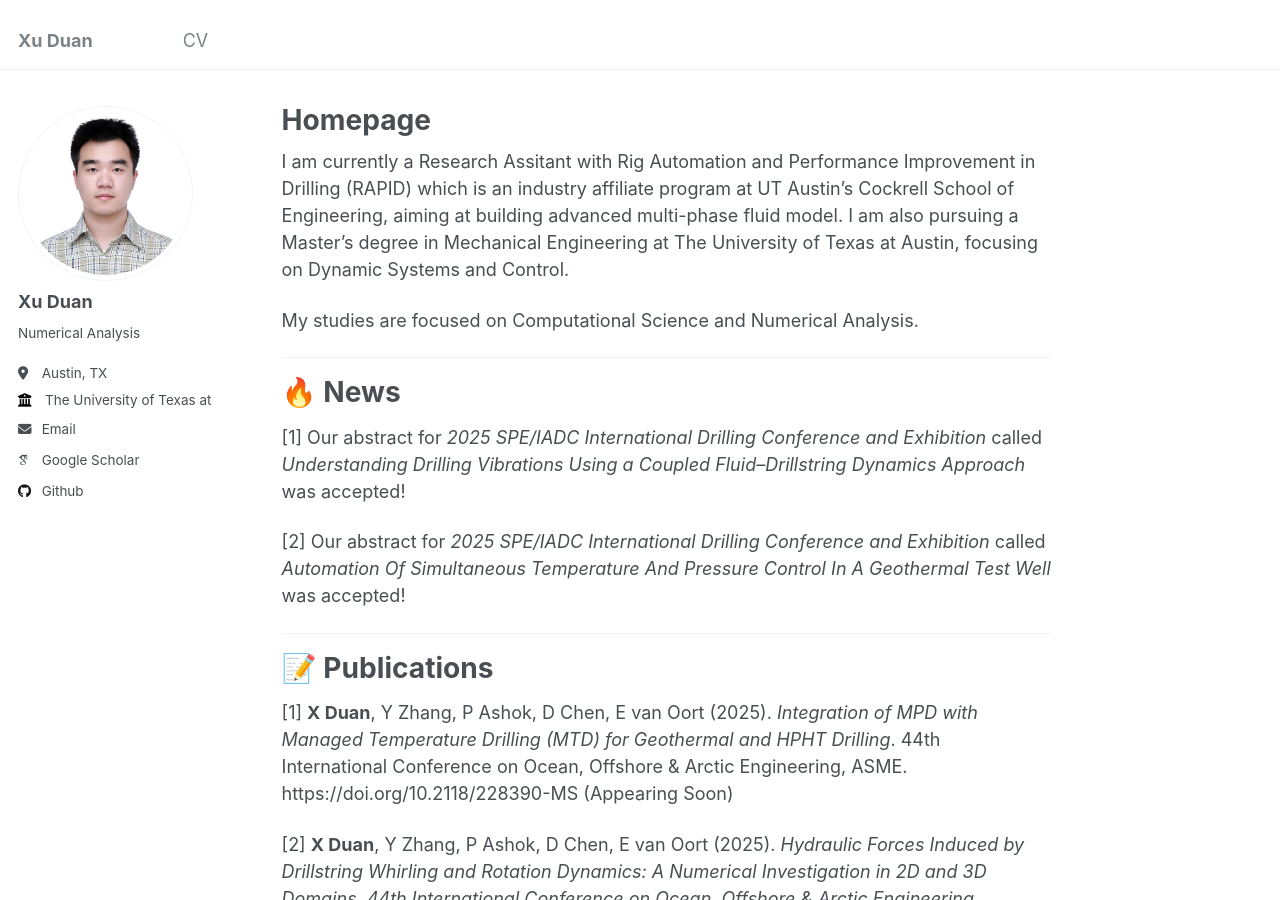
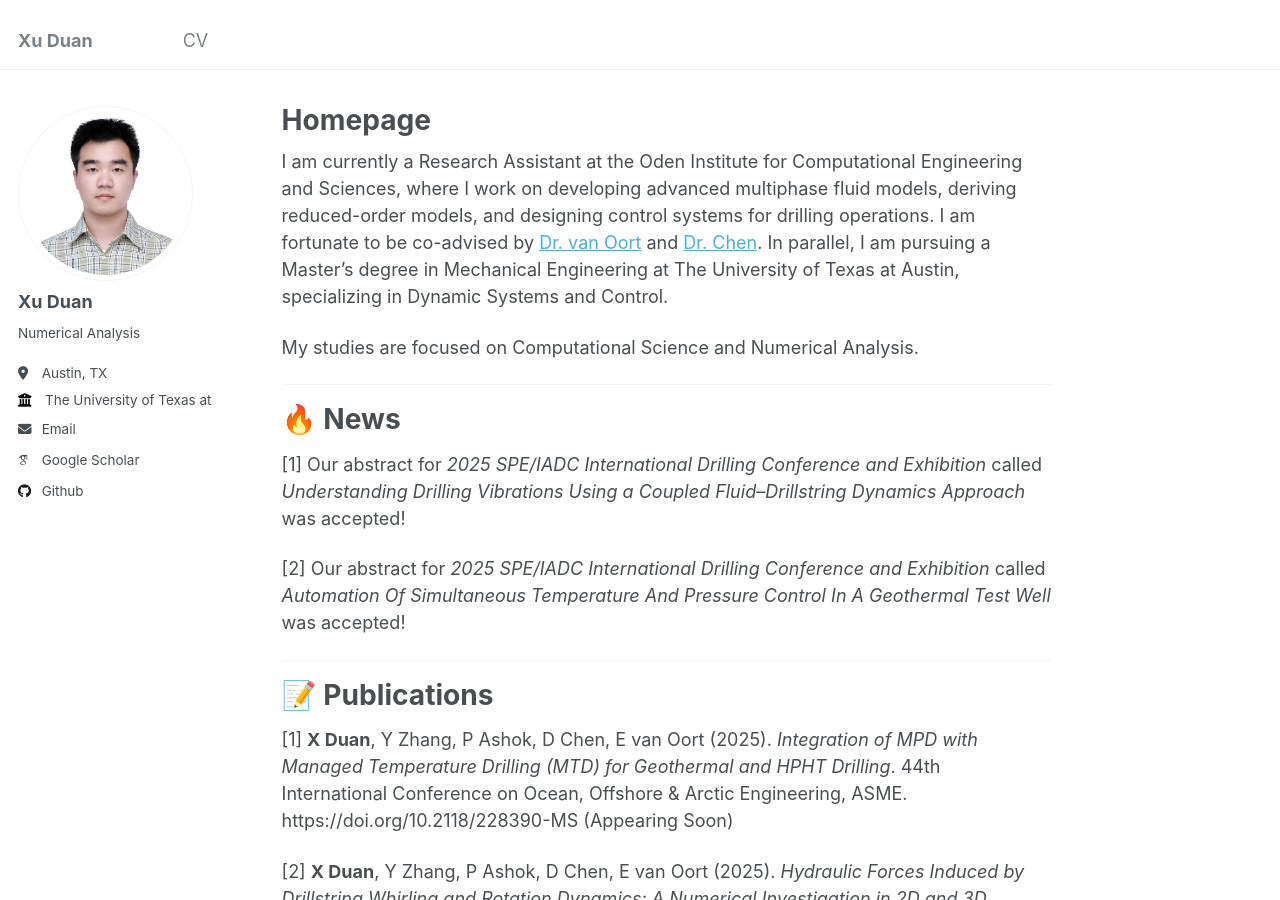
Before and after one commit to Xu-Duan/Xu-Duan.github.io, a Jekyll site: the page built from _pages/about.md, in a window 1280 px wide and 900 px high. Built offline with Jekyll 4.4.1, drawn with Linux system fonts in a browser that asks for light colours; some web fonts are replaced.

Commit message:
update CV

```diff
--- a/_pages/about.md
+++ b/_pages/about.md
@@ -10,7 +10,7 @@
 This is the front page of a website that is powered by the [Academic Pages template](https://github.com/Xu-Duan/Xu-Duan.github.io) and hosted on GitHub pages. [GitHub pages](https://pages.github.com) is a free service in which websites are built and hosted from code and data stored in a GitHub repository, automatically updating when a new commit is made to the respository. This template was forked from the [Minimal Mistakes Jekyll Theme](https://mmistakes.github.io/minimal-mistakes/) created by Michael Rose, and then extended to support the kinds of content that academics have: publications, talks, teaching, a portfolio, blog posts, and a dynamically-generated CV. You can fork [this repository](https://github.com/Xu-Duan/Xu-Duan.github.io) right now, modify the configuration and markdown files, add your own PDFs and other content, and have your own site for free, with no ads! An older version of this template powers my own personal website at [stuartgeiger.com](http://stuartgeiger.com), which uses [this Github repository](https://github.com/staeiou/staeiou.github.io).
 --->
 
-I am currently a Research Assitant with Rig Automation and Performance Improvement in Drilling (RAPID) which is an industry affiliate program at UT Austin’s Cockrell School of Engineering, aiming at building advanced multi-phase fluid model. I am also pursuing a Master’s degree in Mechanical Engineering at The University of Texas at Austin, focusing on Dynamic Systems and Control.
+I am currently a Research Assistant at the Oden Institute for Computational Engineering and Sciences, where I work on developing advanced multiphase fluid models, deriving reduced-order models, and designing control systems for drilling operations. I am fortunate to be co-advised by [Dr. van Oort](https://www.pge.utexas.edu/facultystaff/faculty-directory/vanoort) and [Dr. Chen](https://www.me.utexas.edu/people/faculty-directory/chen). In parallel, I am pursuing a Master’s degree in Mechanical Engineering at The University of Texas at Austin, specializing in Dynamic Systems and Control.
 
 My studies are focused on Computational Science and Numerical Analysis.
 
```
Also changed, not shown: 1 other file.
